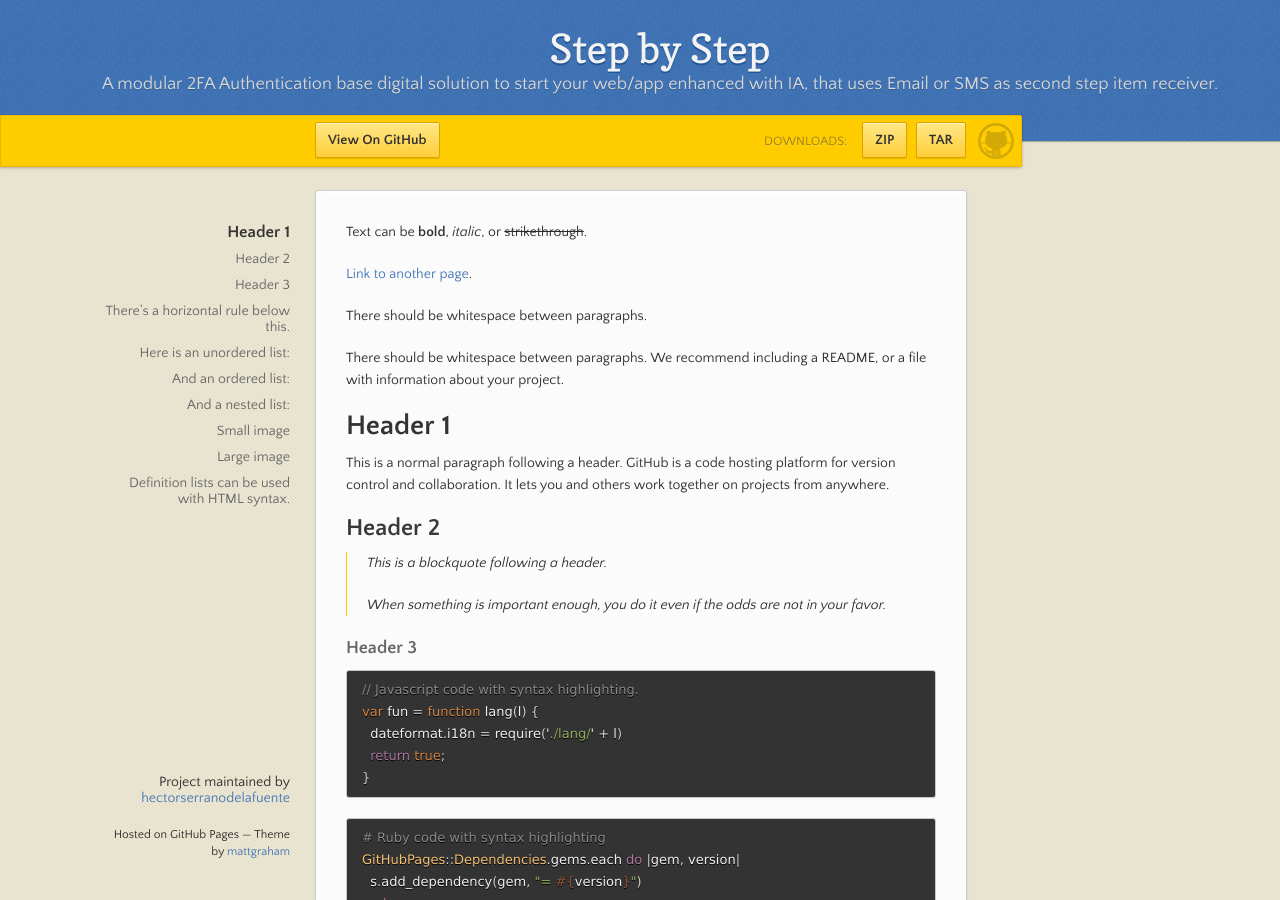
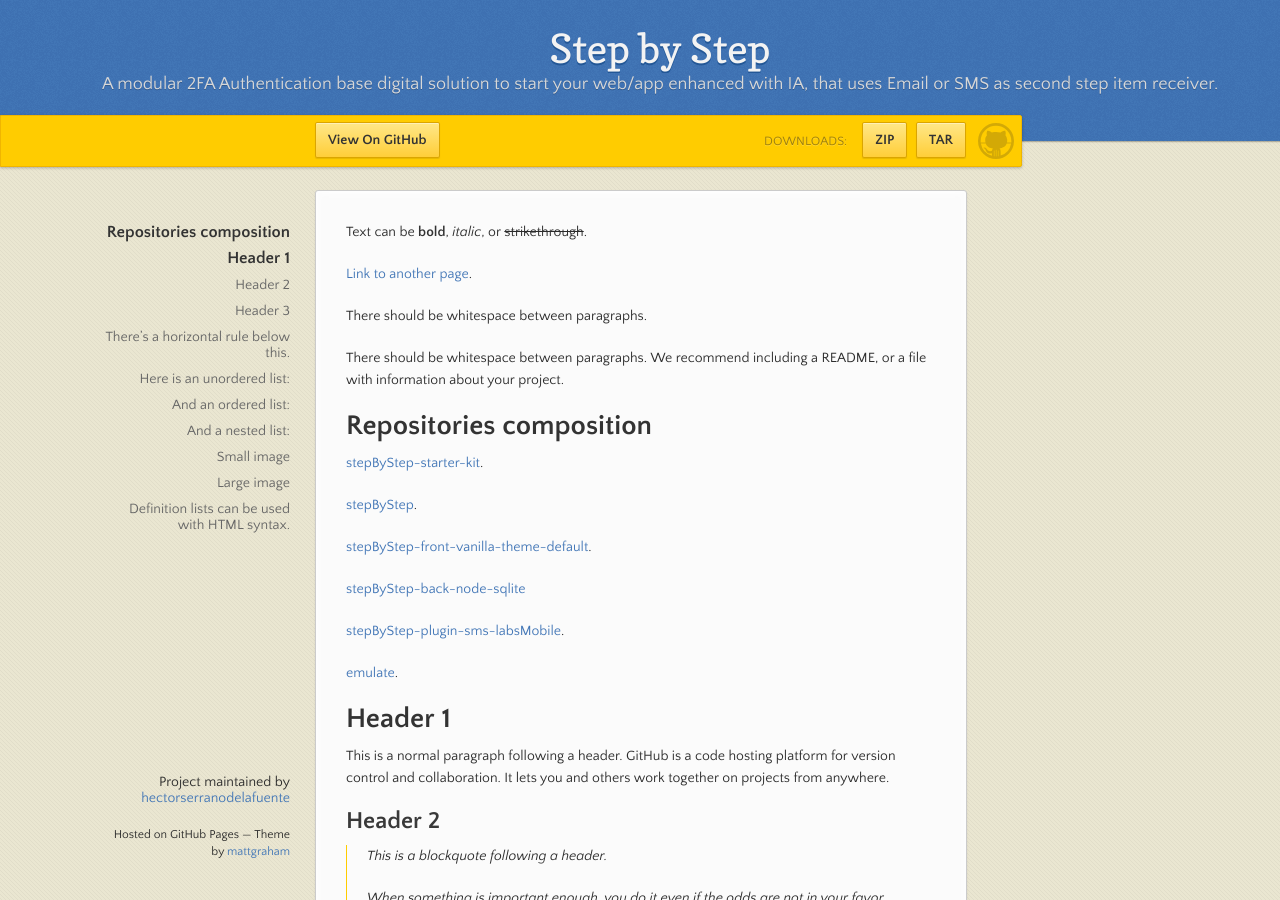
Before and after one commit to hectorserranodelafuente/get-stepByStep, a Jekyll site: the page built from index.md, in a window 1280 px wide and 900 px high. Built offline with Jekyll 4.4.1, drawn with Linux system fonts in a browser that asks for light colours.

Commit message:
repositories composition

```diff
--- a/index.md
+++ b/index.md
@@ -9,6 +9,21 @@ Text can be **bold**, _italic_, or ~~strikethrough~~.
 There should be whitespace between paragraphs.
 
 There should be whitespace between paragraphs. We recommend including a README, or a file with information about your project.
+
+# Repositories composition
+
+[stepByStep-starter-kit](https://github.com/hectorserranodelafuente/stepByStep-starter-kit).
+
+[stepByStep](https://github.com/hectorserranodelafuente/stepByStep).
+
+[stepByStep-front-vanilla-theme-default](https://github.com/hectorserranodelafuente/stepByStep-front-vanilla-theme-default).
+
+[stepByStep-back-node-sqlite](https://github.com/hectorserranodelafuente/stepByStep-back-node-sqlite)
+
+[stepByStep-plugin-sms-labsMobile](https://github.com/hectorserranodelafuente/stepByStep-plugin-sms-labsMobile).
+
+[emulate](https://github.com/hectorserranodelafuente/emulate).
+
 
 # Header 1
 
```
